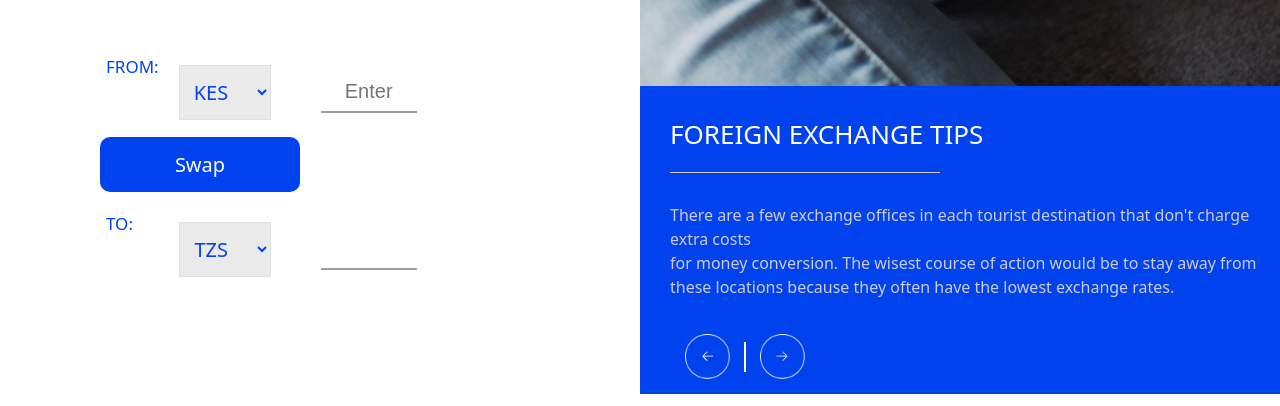
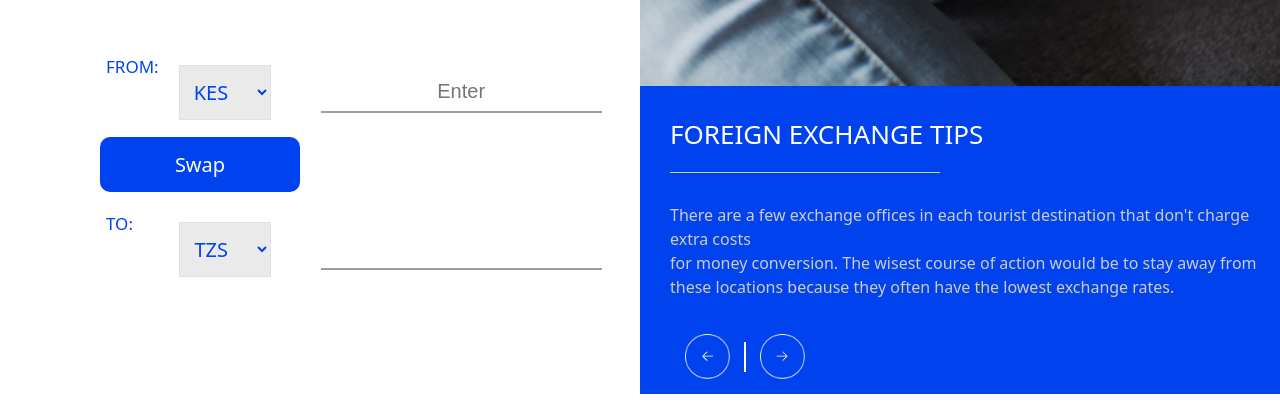
Before and after one commit to timothymureithi/African-Currency-Exchange, a plain HTML site: page index.html in a window 1280 px wide. Shown: the part 416-822 px from the top of the page. Drawn offline with Linux system fonts and the light colour scheme.

Commit message:
Changed max width to 50rem

```diff
--- a/css/style.css
+++ b/css/style.css
@@ -192,7 +192,7 @@ hr{
 
 .currency input{
     font-family: sans-serif;
-    max-width: 5rem;
+    max-width: 50rem;
     padding: .5rem;
     border: solid rgb(162, 155, 155);
     border-width: 0 0 2px;
```
